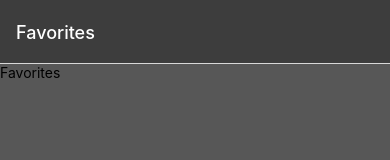
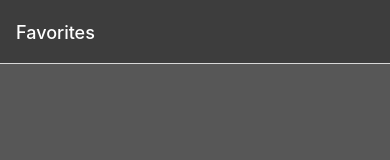
Before and after one commit to imranilyas/View-Meals-App, a React Native app: screen /Favorites in a window 390 px wide. Shown: the top 160 px of the page. Built offline with nearby package versions, Linux system fonts and the light colour scheme.

Commit message:
init favorites screen

```diff
--- a/screens/FavoritesScreen.js
+++ b/screens/FavoritesScreen.js
@@ -1,9 +1,21 @@
-import { StyleSheet, View, Text } from "react-native";
+import { StyleSheet, View } from "react-native";
 
 const Favorites = () => {
 	return (
 		<View>
-			<Text>Favorites</Text>
+			{/* <FlatList
+				data={list}
+				renderItem={(element) => {
+					return (
+						<MealCard
+							meal={element.item}
+							onPress={navigateToSpecificScreen}
+						/>
+					);
+				}}
+				showsVerticalScrollIndicator={false}
+				alwaysBounceVertical={false}
+			/> */}
 		</View>
 	);
 };
```
